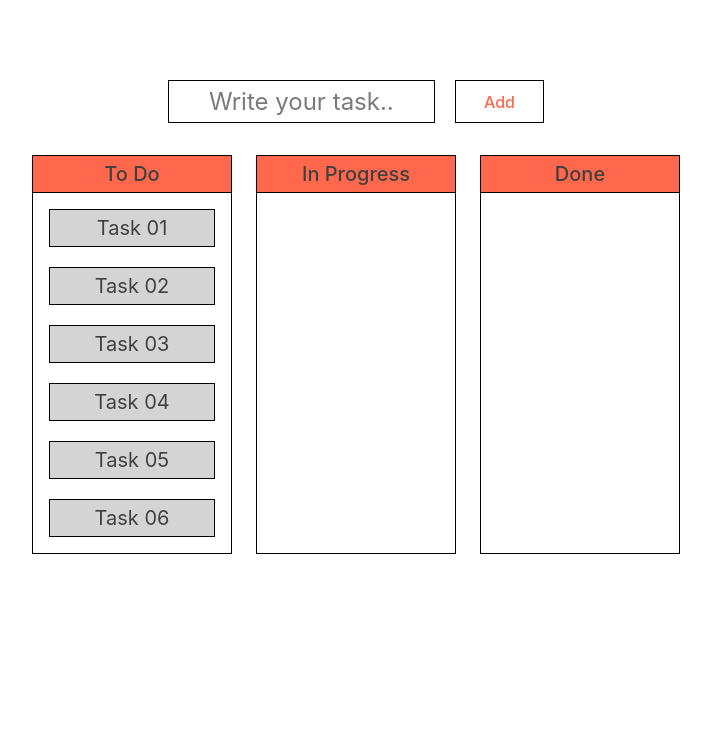
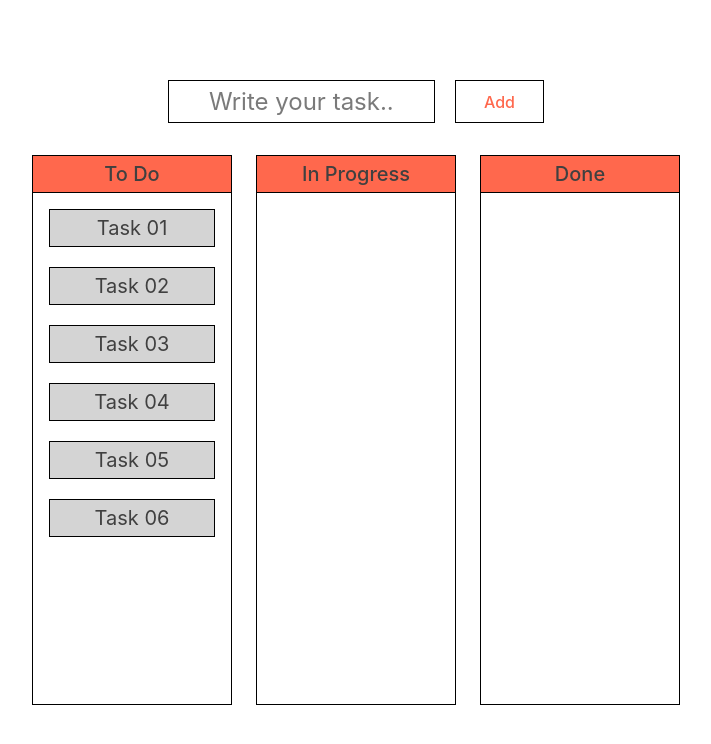
Before and after one commit to 433chowdhury/kanban-board, a React (Create React App) app: page / in a window 1280 px wide. Shown: the top 744 px of the page, without its empty margins (284-995 px from the left). Built offline with nearby package versions, Linux system fonts and the light colour scheme.

Commit message:
min height added to boards

```diff
--- a/src/App.js
+++ b/src/App.js
@@ -171,7 +171,7 @@ function App() {
           <div
             key={index}
             onDragOver={onDragOver(list.label)}
-            className="border border-black w-[200px] text-center"
+            className="border border-black w-[200px] min-h-[550px] text-center"
           >
             <h2 className="px-10 py-1 font-medium text-xl text-neutral-700 border-b border-black bg-accent">
               {list.label}
```
